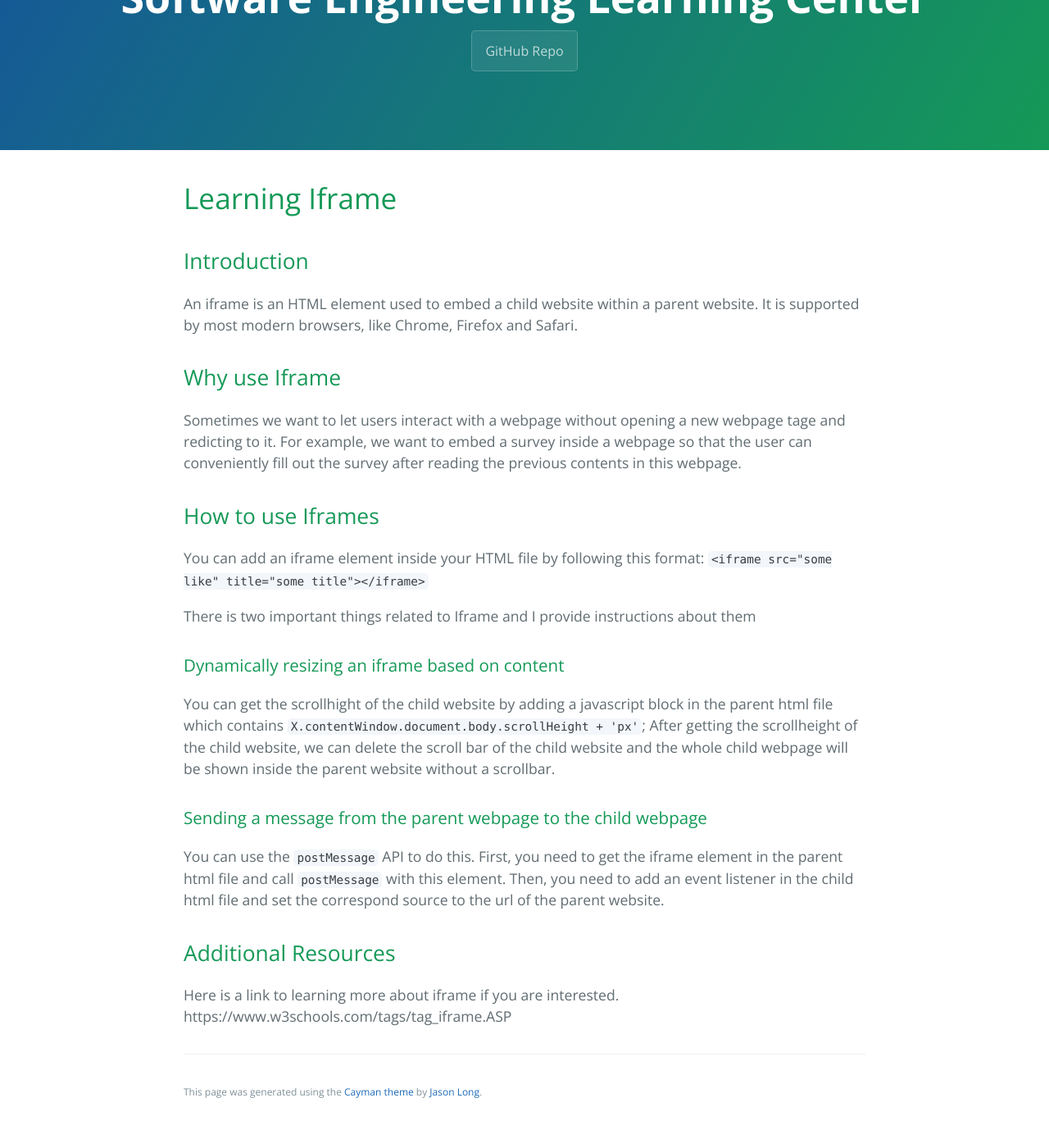
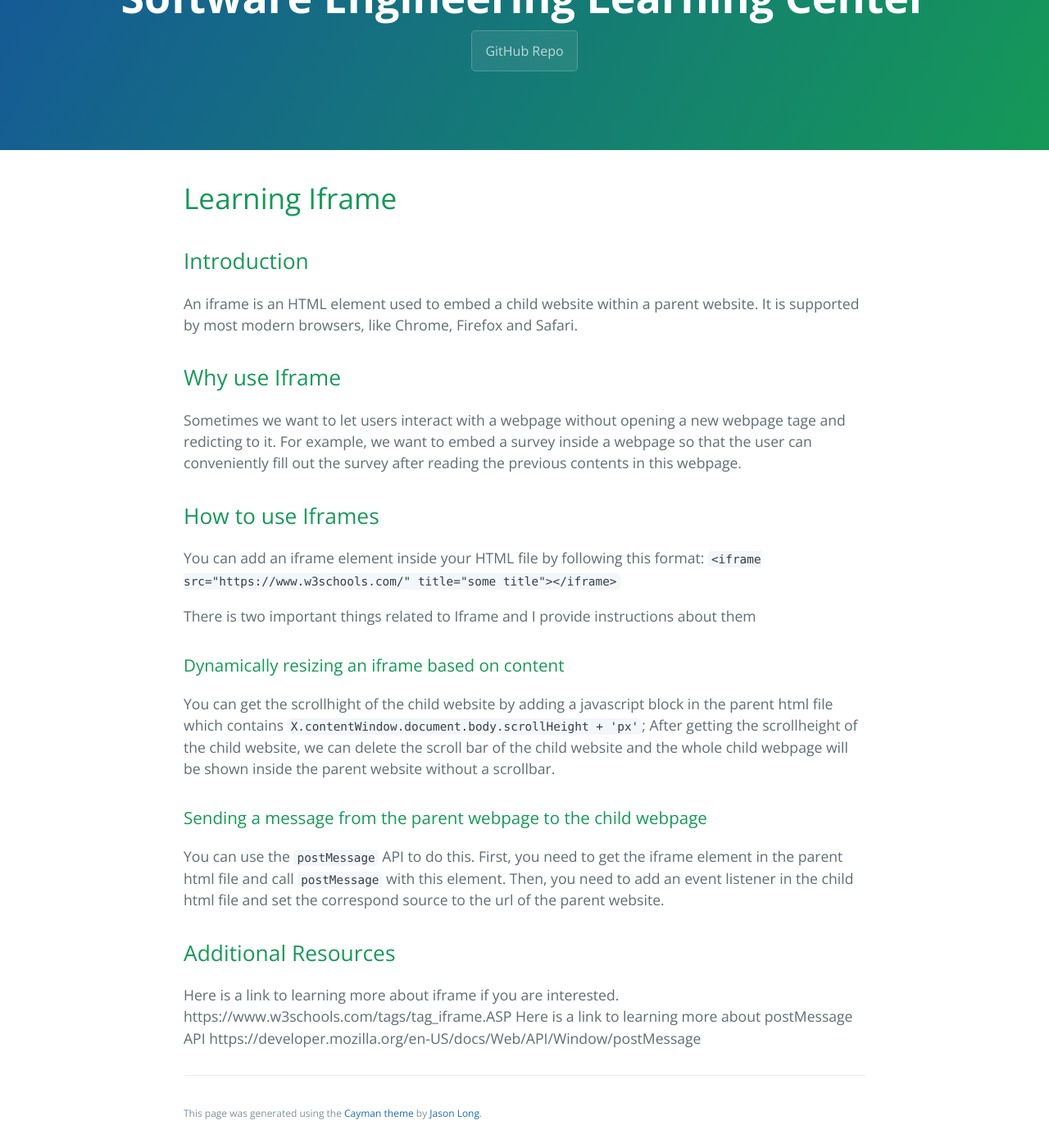
Before and after one commit to learning-software-engineering/learning-software-engineering.github.io, a Jekyll site: the page built from Topics/Tech_Stacks/Iframe.md, in a window 1280 px wide and 1400 px high, scrolled down 123 px. Shown: the whole window at 82% size. Built offline with Jekyll 4.4.1, drawn with Linux system fonts in a browser that asks for light colours; our own code applies the rules of GitHub Pages for plain Markdown files; before the commit the page ends 1497 px from its top, so only the background shows below that.

Commit message:
Update Iframe.md

```diff
--- a/Topics/Tech_Stacks/Iframe.md
+++ b/Topics/Tech_Stacks/Iframe.md
@@ -9,7 +9,7 @@
 
 ## How to use Iframes
 You can add an iframe element inside your HTML file by following this format:
-`<iframe src="some like" title="some title"></iframe>`
+`<iframe src="https://www.w3schools.com/" title="some title"></iframe>`
 
 There is two important things related to Iframe and I provide instructions about them
 
@@ -24,3 +24,5 @@
 ## Additional Resources
 Here is a link to learning more about iframe if you are interested.
 https://www.w3schools.com/tags/tag_iframe.ASP
+Here is a link to learning more about postMessage API
+https://developer.mozilla.org/en-US/docs/Web/API/Window/postMessage
```
